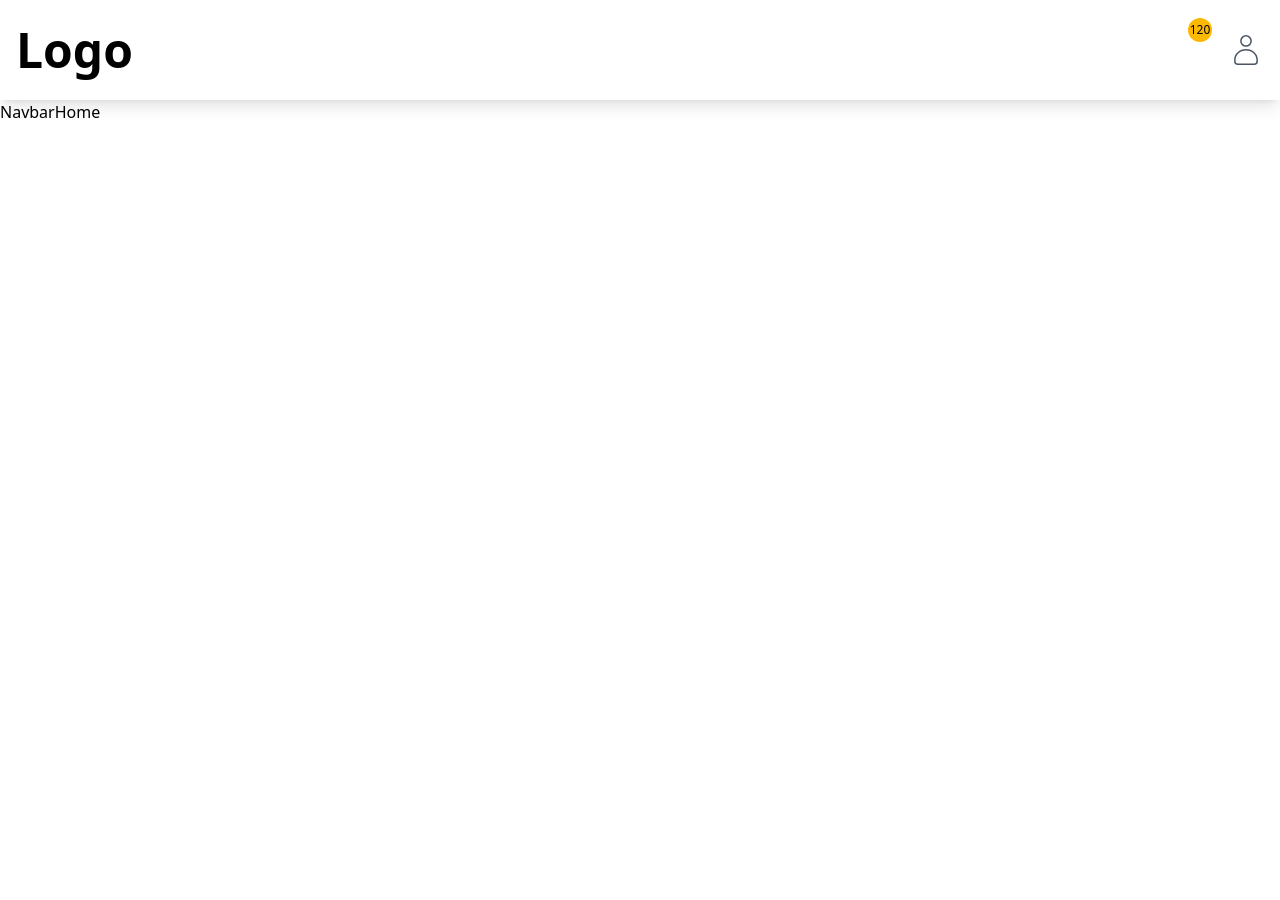
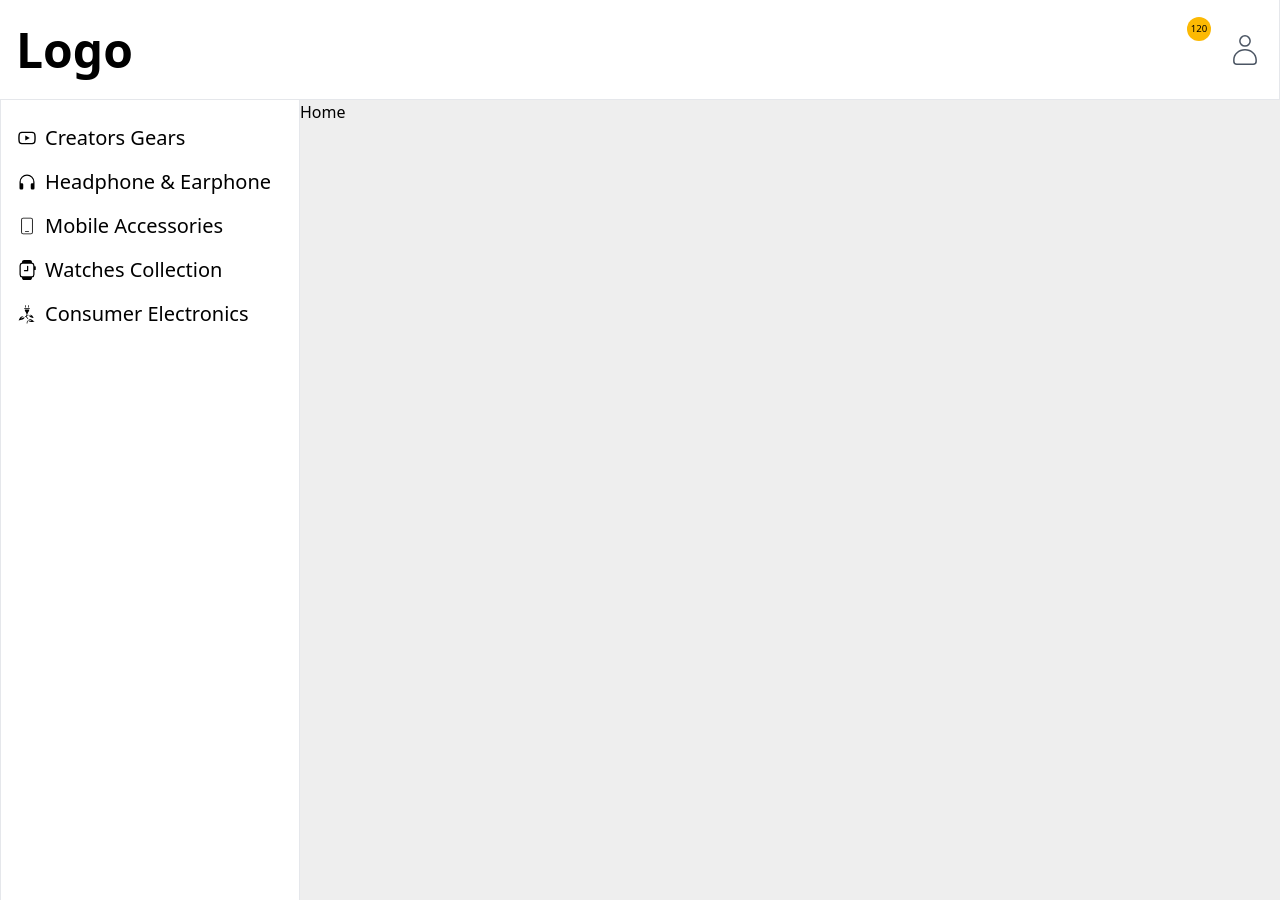
Before and after one commit to sajib9090/device-deals, a React (Vite) app in the folder front-end/: page / in a window 1280 px wide. Before the commit the page ends 800 px from the top, so only its background shows below. Built offline with nearby package versions, Linux system fonts and the light colour scheme; some icons are missing.

Commit message:
navbar done with responsive

```diff
--- a/front-end/src/Components/Header/Header.jsx
+++ b/front-end/src/Components/Header/Header.jsx
@@ -1,29 +1,51 @@
 import { PiShoppingCartLight } from "react-icons/pi";
 import { CiUser } from "react-icons/ci";
+import { HiMenuAlt2 } from "react-icons/hi";
+import { MdClose } from "react-icons/md";
+import { useNavbarContext } from "../../GlobalContext/NavbarContext";
+
 const Header = () => {
+  const { handleOpen, toggleOpen } = useNavbarContext();
+
   return (
-    <div className="h-[100px] bg-white flex items-center justify-between shadow-lg">
+    <>
+      <div className="h-[80px] sm:h-[100px] bg-white flex items-center justify-between border-b border-r border-gray-200">
+        <div className="block lg:hidden pl-2 sm:pl-4">
+          {toggleOpen ? (
+            <MdClose
+              onClick={handleOpen}
+              className="h-7 w-7 sm:w-10  sm:h-10 cursor-pointer"
+            />
+          ) : (
+            <HiMenuAlt2
+              onClick={handleOpen}
+              className="h-7 w-7 sm:w-10  sm:h-10 cursor-pointer"
+            />
+          )}
+        </div>
         <div>
-        <h1 className="text-5xl font-bold pl-4">Logo</h1>
+          {/* to do logo implement  */}
+          <h1 className="text-4xl sm:text-5xl font-bold lg:pl-4">Logo</h1>
         </div>
-      <div className="flex items-center space-x-6 pr-4">
+        <div className="flex items-center space-x-3 sm:space-x-6 pr-2 sm:pr-4">
           <div className="relative">
             <PiShoppingCartLight
               title="Cart"
-            className="h-9 w-9 cursor-pointer text-gray-600"
+              className="h-7 w-7 sm:h-9 sm:w-9 cursor-pointer text-gray-600"
             />
-          <div className="absolute w-6 h-6 bg-[#FCB903] rounded-full top-[-0.7rem] right-[-0.5rem] flex items-center justify-center">
-            <p className="text-xs text-black">120</p>
+            <div className="absolute w-6 h-6 bg-d rounded-full top-[-0.7rem] right-[-0.5rem] flex items-center justify-center">
+              <p className="text-[.6rem] text-black">120</p>
             </div>
           </div>
           <div>
             <CiUser
               title="Account"
-            className="h-9 w-9 cursor-pointer text-gray-600"
+              className="h-7 w-7 sm:h-9 sm:w-9 cursor-pointer text-gray-600"
             />
           </div>
         </div>
       </div>
+    </>
   );
 };
 
--- a/front-end/src/Components/Navbar/Navbar.jsx
+++ b/front-end/src/Components/Navbar/Navbar.jsx
@@ -1,9 +1,183 @@
+import { AiOutlineYoutube } from "react-icons/ai";
+import { CiMobile1 } from "react-icons/ci";
+import { BsSmartwatch, BsHeadphones } from "react-icons/bs";
+import { GiGreenPower } from "react-icons/gi";
+import { NavLink } from "react-router-dom";
+import { useNavbarContext } from "../../GlobalContext/NavbarContext";
+
 const Navbar = () => {
+  const items = [
+    {
+      id: 1,
+      title: "Creators Gears",
+      value: "creators-gears",
+      icon: <AiOutlineYoutube />,
+    },
+    {
+      id: 2,
+      title: "Headphone & Earphone",
+      value: "headphone-and-earphone",
+      icon: <BsHeadphones />,
+    },
+    {
+      id: 3,
+      title: "Mobile Accessories",
+      value: "mobile-accessories",
+      icon: <CiMobile1 />,
+    },
+    {
+      id: 4,
+      title: "Watches Collection",
+      value: "watches-collection",
+      icon: <BsSmartwatch />,
+    },
+    {
+      id: 5,
+      title: "Consumer Electronics",
+      value: "consumer-electronics",
+      icon: <GiGreenPower />,
+    },
+  ];
+  //navbar toggle option for small screen
+  const { toggleOpen, setToggleOpen } = useNavbarContext();
+
   return (
-    <div>
-      <h1>Navbar</h1>
+    <div className="relative">
+      <nav className="w-[300px] hidden lg:block bg-white min-h-screen space-y-4 pt-6 border-r border-l border-gray-200">
+        {items?.map((item) => (
+          <NavLink
+            to={item?.value}
+            title={item?.title}
+            key={item?.id}
+            className={({ isActive }) =>
+              isActive
+                ? "flex items-center text-d text-xl px-4 font-medium hover:text-d duration-500"
+                : "flex items-center text-black text-xl px-4 font-medium hover:text-d duration-500"
+            }
+          >
+            <p>{item?.icon}</p>
+            <li className="ml-2 list-none">{item?.title}</li>
+          </NavLink>
+        ))}
+      </nav>
+      {/* small screen */}
+      <nav
+        className={
+          toggleOpen
+            ? "w-[280px] block lg:hidden bg-white min-h-screen space-y-4 pt-6 border-r border-l border-gray-200 absolute left-0 duration-500 ease-in-out"
+            : "w-[280px] block lg:hidden bg-white min-h-screen space-y-4 pt-6 border-r border-l border-gray-200 absolute left-[-20rem] duration-500 ease-in-out"
+        }
+      >
+        {items?.map((item) => (
+          <NavLink
+            onClick={() => setToggleOpen(!toggleOpen)}
+            to={item?.value}
+            title={item?.title}
+            key={item?.id}
+            className={({ isActive }) =>
+              isActive
+                ? "flex items-center text-d text-xl px-4 font-medium hover:text-d duration-500"
+                : "flex items-center text-black text-xl px-4 font-medium hover:text-d duration-500"
+            }
+          >
+            <p>{item?.icon}</p>
+            <li className="ml-2 list-none">{item?.title}</li>
+          </NavLink>
+        ))}
+      </nav>
     </div>
   );
 };
 
 export default Navbar;
+
+// import { useState } from "react";
+// import { AiOutlineYoutube } from "react-icons/ai";
+// import { CiMobile1 } from "react-icons/ci";
+// import { BsSmartwatch, BsHeadphones } from "react-icons/bs";
+// import { GiGreenPower } from "react-icons/gi";
+// import { NavLink } from "react-router-dom";
+
+// const Navbar = () => {
+//   const items = [
+//     {
+//       id: 1,
+//       title: "Creators Gears",
+//       value: "creators-gears",
+//       icon: <AiOutlineYoutube />,
+//       subItems: [
+//         {
+//           id: 6,
+//           title: "Sub Item 1",
+//           value: "sub-item-1",
+//         },
+//         {
+//           id: 7,
+//           title: "Sub Item 2",
+//           value: "sub-item-2",
+//         },
+//       ],
+//     },
+//     {
+//       id: 2,
+//       title: "Headphone & Earphone",
+//       value: "headphone-and-earphone",
+//       icon: <BsHeadphones />,
+//     },
+//     {
+//       id: 3,
+//       title: "Mobile Accessories",
+//       value: "mobile-accessories",
+//       icon: <CiMobile1 />,
+//     },
+//     {
+//       id: 4,
+//       title: "Watches Collection",
+//       value: "watches-collection",
+//       icon: <BsSmartwatch />,
+//     },
+//     {
+//       id: 5,
+//       title: "Consumer Electronics",
+//       value: "consumer-electronics",
+//       icon: <GiGreenPower />,
+//     },
+//   ];
+
+//   const [openSubmenuItemId, setOpenSubmenuItemId] = useState(null);
+
+//   return (
+//     <nav className="w-[300px] bg-white min-h-screen space-y-4 pt-6 border-r border-l border-gray-200">
+//       {items.map((item) => (
+//         <div
+//           key={item.id}
+//           onMouseEnter={() => setOpenSubmenuItemId(item.id)}
+//           onMouseLeave={() => setOpenSubmenuItemId(null)}
+//         >
+//           <NavLink
+//             to={item?.value}
+//             className="flex items-center text-xl px-4 font-medium hover:text-d duration-500"
+//           >
+//             <p>{item.icon}</p>
+//             <li className="ml-2 list-none">{item.title}</li>
+//           </NavLink>
+//           {item?.subItems && item?.id === openSubmenuItemId && (
+//             <ul className="pl-8">
+//               {item?.subItems?.map((subItem) => (
+//                 <NavLink
+//                   to={`${item.value}/${subItem.value}`}
+//                   key={subItem?.id}
+//                   className="flex items-center text-xl px-4 font-medium hover:text-d duration-500"
+//                 >
+//                   <li className="ml-2 list-none">{subItem.title}</li>
+//                 </NavLink>
+//               ))}
+//             </ul>
+//           )}
+//         </div>
+//       ))}
+//     </nav>
+//   );
+// };
+
+// export default Navbar;
--- /dev/null
+++ b/front-end/src/GlobalContext/NavbarContext.jsx
@@ -0,0 +1,24 @@
+import { createContext, useContext, useState } from "react";
+
+const NavbarContext = createContext();
+
+// eslint-disable-next-line react/prop-types
+const NavbarProvider = ({ children }) => {
+  const [toggleOpen, setToggleOpen] = useState(false);
+
+  const handleOpen = () => {
+    setToggleOpen(!toggleOpen);
+  };
+
+  return (
+    <NavbarContext.Provider value={{ handleOpen, toggleOpen, setToggleOpen }}>
+      {children}
+    </NavbarContext.Provider>
+  );
+};
+
+const useNavbarContext = () => {
+  return useContext(NavbarContext);
+};
+
+export { NavbarProvider, NavbarContext, useNavbarContext };
--- /dev/null
+++ b/front-end/src/Pages/ConsumerElectronics/ConsumerElectronics.jsx
@@ -0,0 +1,9 @@
+const ConsumerElectronics = () => {
+  return (
+    <div>
+      <h1>ConsumerElectronics</h1>
+    </div>
+  );
+};
+
+export default ConsumerElectronics;
--- /dev/null
+++ b/front-end/src/Pages/CreatorsGears/CreatorsGears.jsx
@@ -0,0 +1,9 @@
+const CreatorsGears = () => {
+  return (
+    <div>
+      <h1>Creator gears</h1>
+    </div>
+  );
+};
+
+export default CreatorsGears;
--- /dev/null
+++ b/front-end/src/Pages/HeadphoneAndEarphone/HeadphoneAndEarphone.jsx
@@ -0,0 +1,9 @@
+const HeadphoneAndEarphone = () => {
+  return (
+    <div>
+      <h1>HeadphoneAndEarphone</h1>
+    </div>
+  );
+};
+
+export default HeadphoneAndEarphone;
--- /dev/null
+++ b/front-end/src/Pages/MobileAccessories/MobileAccessories.jsx
@@ -0,0 +1,9 @@
+const MobileAccessories = () => {
+  return (
+    <div>
+      <h1>MobileAccessories</h1>
+    </div>
+  );
+};
+
+export default MobileAccessories;
--- /dev/null
+++ b/front-end/src/Pages/WatchesCollection/WatchesCollection.jsx
@@ -0,0 +1,9 @@
+const WatchesCollection = () => {
+  return (
+    <div>
+      <h1>WatchesCollection</h1>
+    </div>
+  );
+};
+
+export default WatchesCollection;
--- a/front-end/src/index.css
+++ b/front-end/src/index.css
@@ -7,3 +7,13 @@
   margin: 0;
   box-sizing: border-box;
 }
+
+/* custom-utilities.css */
+@layer utilities {
+  .bg-d {
+    background-color: #fcb903;
+  }
+  .text-d {
+    color: #fcb903;
+  }
+}
--- a/front-end/src/main.jsx
+++ b/front-end/src/main.jsx
@@ -3,9 +3,14 @@ import ReactDOM from "react-dom/client";
 import "./index.css";
 import { RouterProvider } from "react-router-dom";
 import { router } from "./Routes/Route";
+import { NavbarProvider } from "./GlobalContext/NavbarContext";
 
 ReactDOM.createRoot(document.getElementById("root")).render(
   <React.StrictMode>
-    <RouterProvider router={router}></RouterProvider>
+    <div className="bg-[#EEEEEE]">
+      <NavbarProvider>
+        <RouterProvider router={router}></RouterProvider>
+      </NavbarProvider>
+    </div>
   </React.StrictMode>
 );
```
Also changed, not shown: front-end/src/Routes/Route.jsx (+57 -0 lines). Lines whose indentation alone changed are shown as unchanged.
